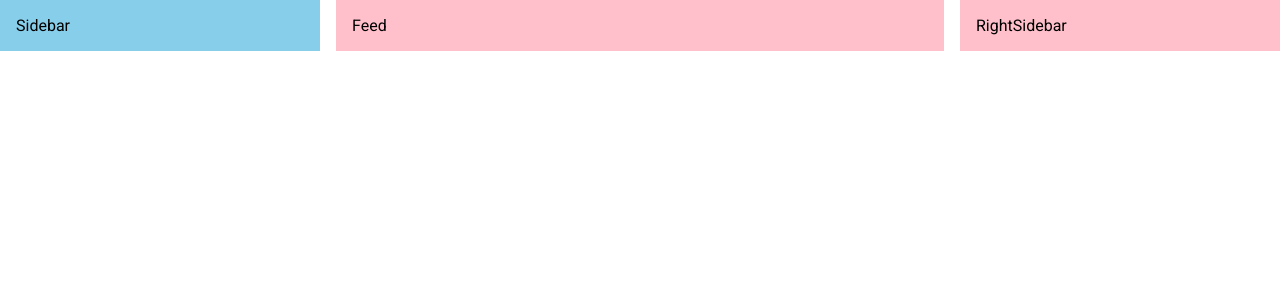
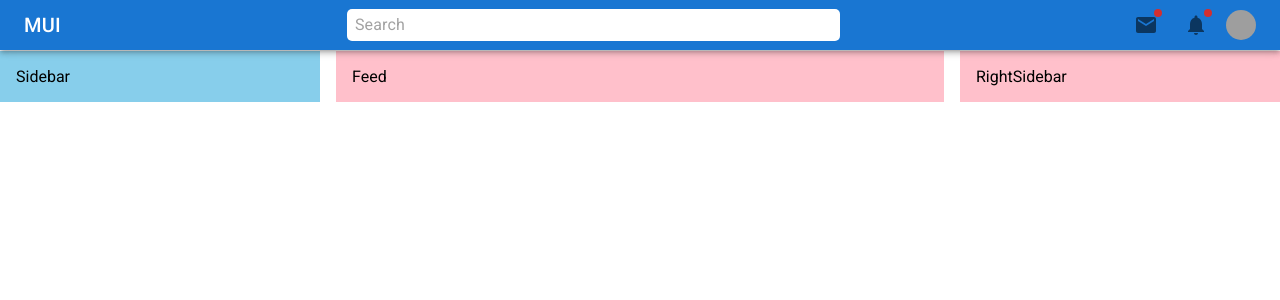
Before and after one commit to aziz-codes/mui-crash-course, a React (Vite) app: page / in a window 1280 px wide. Shown: the top 300 px of the page. Built offline with nearby package versions, Linux system fonts and the light colour scheme; grey boxes are pictures that could not be loaded.

Commit message:
Badge,IconButton,Icons,Avatar,styledComponents

```diff
--- a/src/App.jsx
+++ b/src/App.jsx
@@ -1,12 +1,19 @@
-import { Box, Container, Stack } from "@mui/material";
+import { Box, Stack } from "@mui/material";
 import Feed from "./components/Feed";
+import Navbar from "./components/Navbar";
 import Rightbar from "./components/Rightbar";
 import Sidebar from "./components/Sidebar";
 
 const App = () => {
   return (
     <Box>
-      <Stack direction="row" spacing={2} justifyContent="space-between">
+      <Navbar />
+      <Stack
+        direction="row"
+        spacing={2}
+        justifyContent="space-between"
+        pt={0.1}
+      >
         <Sidebar />
         <Feed />
         <Rightbar />
--- a/src/components/Navbar.jsx
+++ b/src/components/Navbar.jsx
@@ -1,7 +1,72 @@
+import { Pets, Mail, Notifications } from "@mui/icons-material";
+import {
+  AppBar,
+  styled,
+  Toolbar,
+  Typography,
+  Box,
+  InputBase,
+  Badge,
+  Avatar,
+  IconButton,
+} from "@mui/material";
 import React from "react";
 
 const Navbar = () => {
-  return <div>Navbar</div>;
+  const imageSrc =
+    "https://images.pexels.com/photos/1382731/pexels-photo-1382731.jpeg?auto=compress&cs=tinysrgb&w=600";
+  const StyleToolbar = styled(Toolbar)({
+    display: "flex",
+    justifyContent: "space-between",
+    alignItems: "center",
+  });
+
+  const Search = styled("div")({
+    backgroundColor: "white",
+    padding: "0,10px",
+    borderRadius: "5px",
+    width: "40%",
+  });
+  const Icons = styled(Box)({
+    display: "flex",
+    flexDirection: "row",
+    gap: "10px",
+    alignItems: "center",
+  });
+  return (
+    <AppBar
+      position="sticky"
+      sx={{
+        height: "50px",
+        display: "flex",
+        justifyContent: "center",
+      }}
+    >
+      <StyleToolbar>
+        <Typography variant="h6" sx={{ display: { xs: "none", sm: "block" } }}>
+          MUI
+        </Typography>
+        <Pets sx={{ display: { xs: "block", sm: "none" } }} />
+        <Search>
+          <InputBase placeholder="Search" sx={{ pl: 1 }} />
+        </Search>
+        <Icons>
+          <IconButton>
+            <Badge badgeContent=" " color="error" variant="dot">
+              <Mail />
+            </Badge>
+          </IconButton>
+
+          <IconButton>
+            <Badge badgeContent=" " variant="dot" color="error">
+              <Notifications color="white" />
+            </Badge>
+          </IconButton>
+          <Avatar sx={{ width: "30px", height: "30px" }} src={imageSrc} />
+        </Icons>
+      </StyleToolbar>
+    </AppBar>
+  );
 };
 
 export default Navbar;
--- a/src/components/Sidebar.jsx
+++ b/src/components/Sidebar.jsx
@@ -5,6 +5,8 @@ const Sidebar = () => {
     <Box
       bgcolor="skyblue"
       flex={1}
+      flexShrink="unset"
+      maxWidth="350px"
       p={2}
       sx={{ display: { xs: "none", sm: "block" } }}
     >
```
